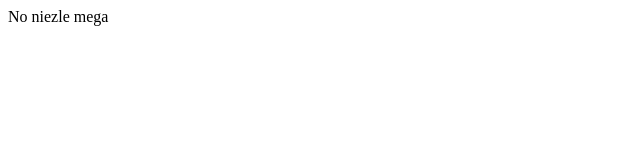
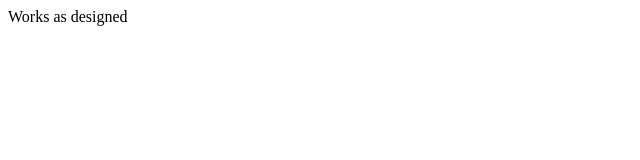
Before and after one commit to pozniakoo/tf-project, a plain HTML site: page index.html in a window 1280 px wide. Shown: the full height of the page, 0-640 px from the left. Drawn offline with Linux system fonts and the light colour scheme.

Commit message:
last check

```diff
--- a/index.html
+++ b/index.html
@@ -4,6 +4,6 @@
     <title>Hello World</title>
   </head>
   <body>
-    No niezle mega
+    Works as designed
   </body>
 </html>
```
